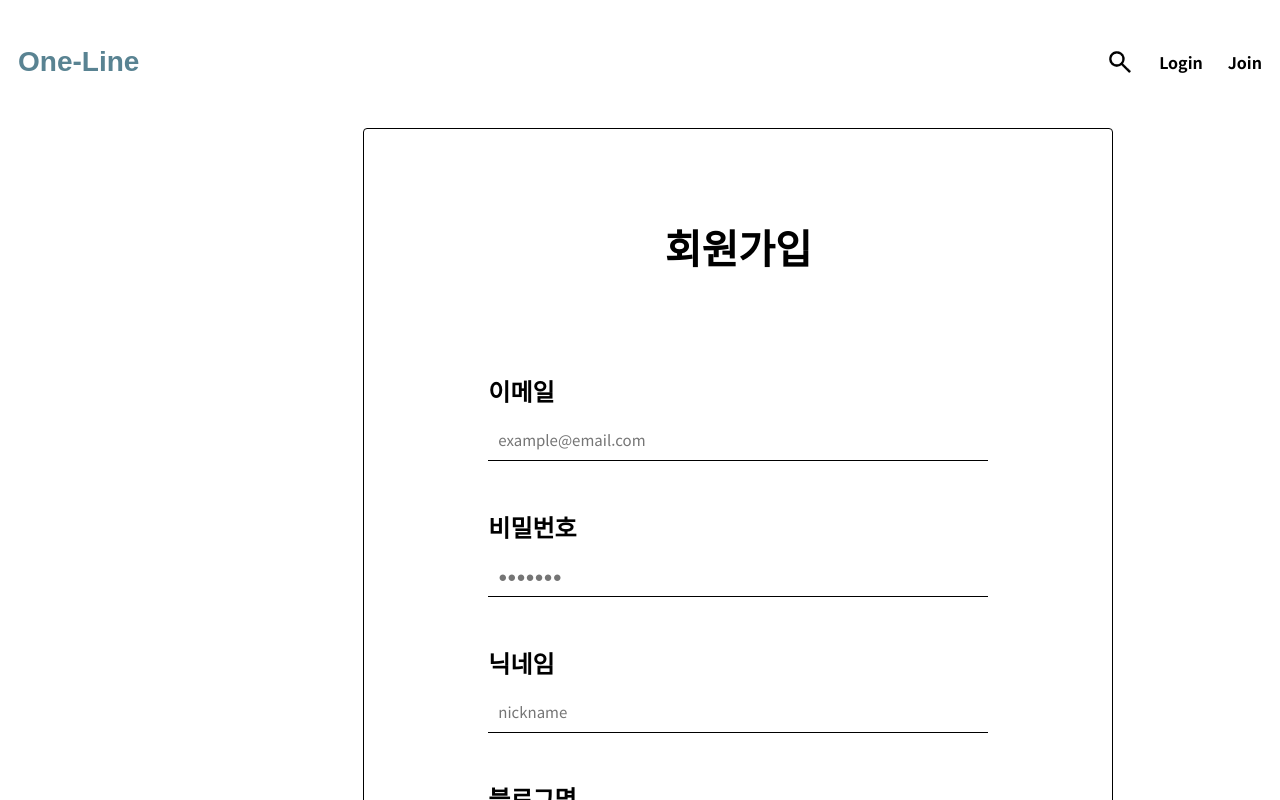
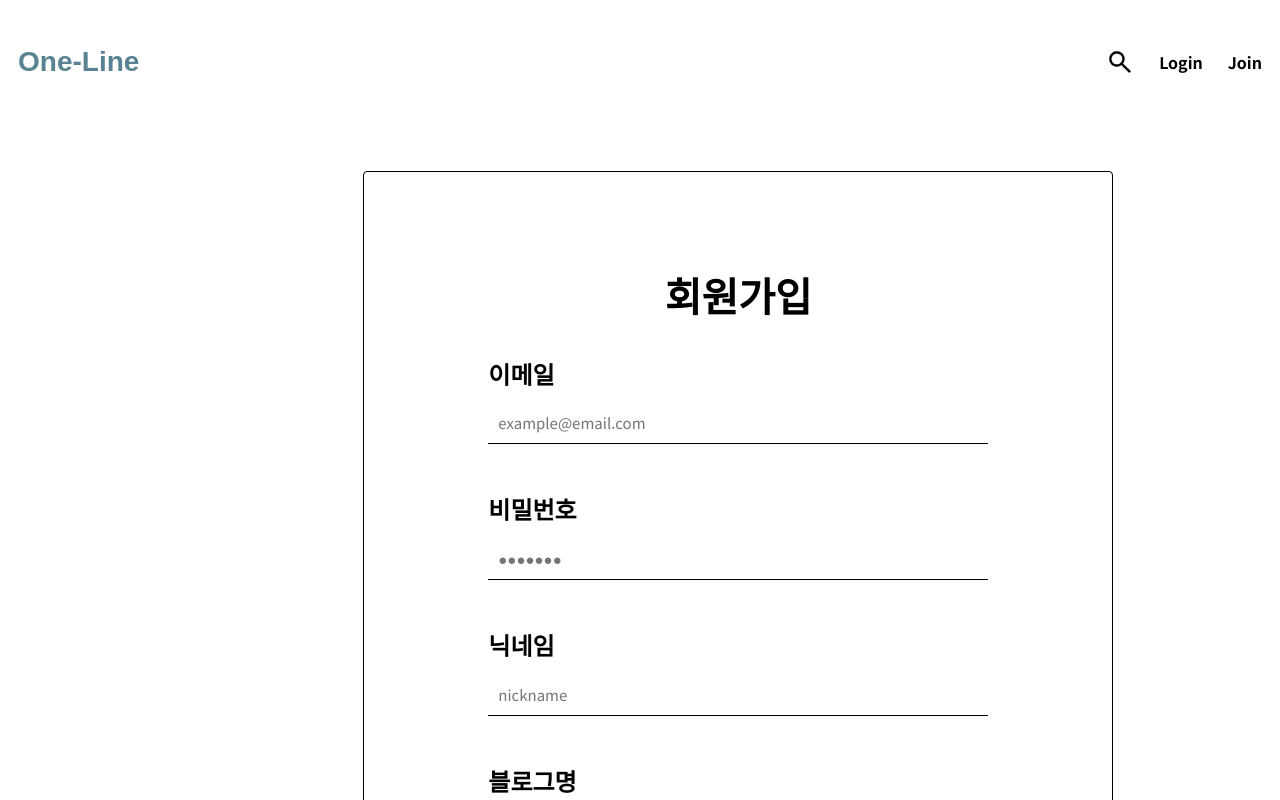
Before and after one commit to sjlim32/elice_3rd_project, a Next.js app: page /join in a window 1280 px wide. Shown: the top 800 px of the page. Built offline with nearby package versions, Linux system fonts and the light colour scheme; no server answers.

Commit message:
refactor: 회원가입, 로그인 페이지 디자인 수정

```diff
--- a/src/components/Join/Join.tsx
+++ b/src/components/Join/Join.tsx
@@ -1,5 +1,4 @@
 import { useState } from 'react';
-import axios from 'axios';
 import {
   Container,
   Form,
@@ -40,9 +39,7 @@ const Join = () => {
     // 회원가입 로직 구현
 
     try {
-      const response = await axios.post(
-        'http://localhost:3001/api/v1/auth/join',
-        signupData,
+      const response = await API.post('/auth/join', signupData,
         {
           timeout: 10000, // 10초 시간 제한 설정
         }
--- a/src/components/Join/join-styled.tsx
+++ b/src/components/Join/join-styled.tsx
@@ -6,7 +6,7 @@ export const Container = styled.div`
     align-items: center;
     flex-direction: column;
     width: 500px;
-    height: 900px;
+    height: 1100px;
     margin-top: 10px;
     position: relative;
     top: 100px;
@@ -22,7 +22,7 @@ export const Form = styled.form`
     border: 1px solid;
     border-radius: 4px;
     width: 150%;
-    height: 150%;
+    height: 200%;
     position: relative;
     bottom: 55px;
 `;
@@ -56,7 +56,6 @@ export const Button = styled.button`
 `;
 
 export const InputWrapper = styled.div`
-    margin-top: 60px;
     display: flex;
     flex-direction: column;
     justify-content:center;
--- a/src/components/Main/Trending.tsx
+++ b/src/components/Main/Trending.tsx
@@ -24,7 +24,6 @@ const Trending = () => {
   }, []);
 
   const loadPosts = async (page: number) => {
-    // 페이지 번호와 페이지 당 아이템 수를 API에 전달
     const { data }: any = await API.get(`/posts/trending?pageNo=${page}`);
     const response = data.data.rows;
     console.log(response);
@@ -63,7 +62,7 @@ const Trending = () => {
                             </TrendingPost>
                     </TrendingPostsWrapper>
                     ))}
-                </InfiniteScroll>
+        </InfiniteScroll>
       </>
   );
 };
```
